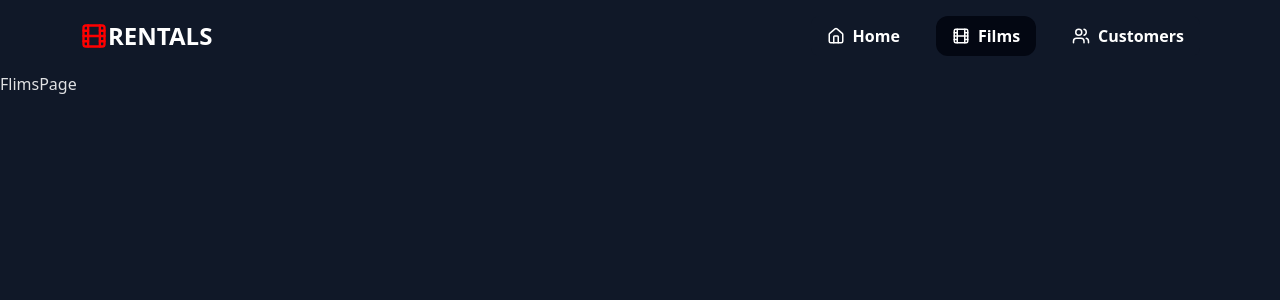
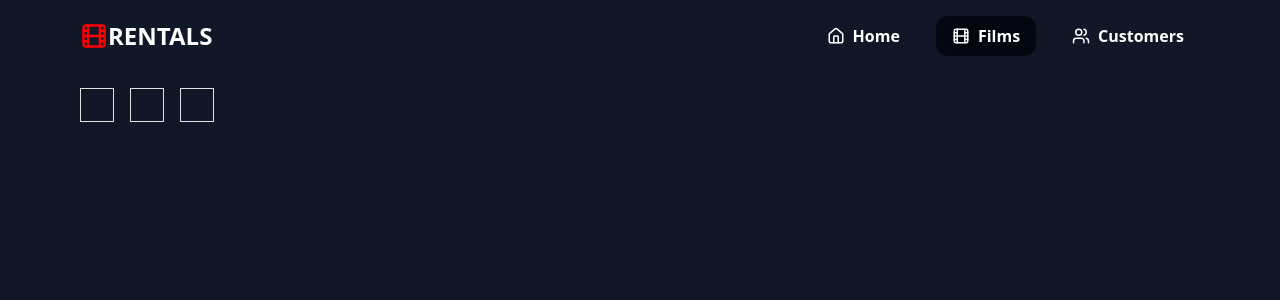
Before and after one commit to SandeebAdhikari/Project_Frontend, a React (Vite) app: page /films in a window 1280 px wide. Shown: the top 300 px of the page. Built offline with nearby package versions, Linux system fonts and the light colour scheme.

Commit message:
small changes and added flimCard for film page

```diff
--- /dev/null
+++ b/src/components/FilmCard.tsx
@@ -0,0 +1,9 @@
+const FilmCard = () => {
+  return (
+    <div>
+      <div className=" border p-4 w-1/2"></div>
+    </div>
+  );
+};
+
+export default FilmCard;
--- a/src/pages/FlimsPage.tsx
+++ b/src/pages/FlimsPage.tsx
@@ -1,5 +1,16 @@
+import FilmCard from "../components/FilmCard";
+import { useEffect, useState } from "react";
+
 const FlimsPage = () => {
-  return <div>FlimsPage</div>;
+  const [films, setFilms] = useState<Film[]>([]);
+
+  return (
+    <div className="flex flex-row sm:mx-16 gap-4 p-4">
+      <FilmCard />
+      <FilmCard />
+      <FilmCard />
+    </div>
+  );
 };
 
 export default FlimsPage;
--- a/src/pages/MainPage.tsx
+++ b/src/pages/MainPage.tsx
@@ -1,6 +1,6 @@
 import { useEffect, useState } from "react";
-import FlimsCard from "../components/FlimsCard";
-import ActorCard from "../components/ActorCard";
+import TopFiveFlimsCard from "../components/TopFiveFlimsCard";
+import TopActorCard from "../components/TopActorCard";
 
 type Film = {
   category: string;
@@ -16,6 +16,7 @@ type Actor = {
   first_name: string;
   last_name: string;
   film_count: number;
+  rental_count: number;
 };
 
 const MainPage = () => {
@@ -57,8 +58,8 @@ const MainPage = () => {
 
   return (
     <div className="flex flex-col sm:mx-16 sm:flex-row">
-      <FlimsCard films={films} label="Top 5 Rented Films" />
-      <ActorCard actors={actors} label="Top 5 Actors" />
+      <TopFiveFlimsCard films={films} label="Top 5 Rented Films" />
+      <TopActorCard actors={actors} label="Top 5 Actors" />
     </div>
   );
 };
```
Also changed, not shown: src/components/TopActorCard.tsx (renamed from src/components/ActorCard.tsx), src/components/TopFiveFlimsCard.tsx (renamed from src/components/FlimsCard.tsx).
